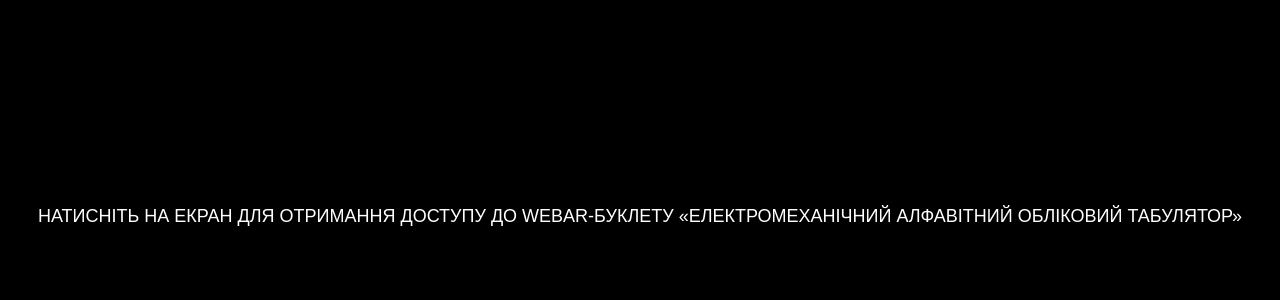
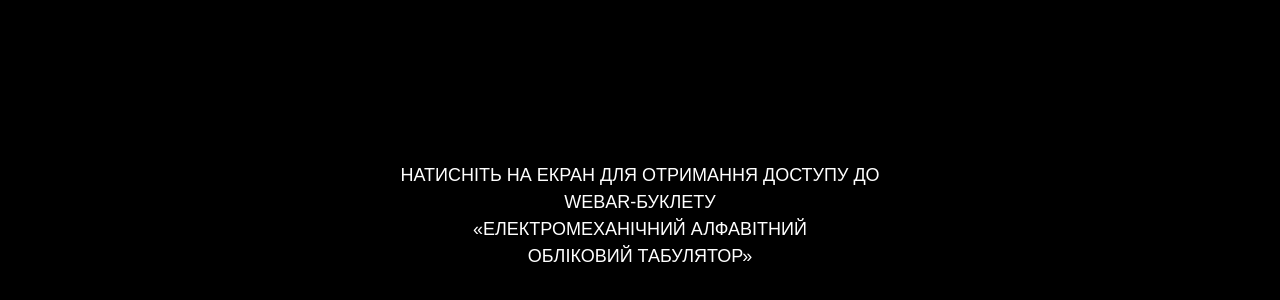
Before and after one commit to ollyshaa/LAB-01, a plain HTML site: page index.html in a window 1280 px wide. Shown: the part 184-484 px from the top of the page. Drawn offline with nearby package versions, Linux system fonts and the light colour scheme.

Commit message:
Changed by GitHub

```diff
--- a/index.html
+++ b/index.html
@@ -27,7 +27,13 @@
                 text-transform: uppercase; font-family: Arial, Helvetica, sans-serif; font-weight: 400; line-height: 1.5em; font-size: large; white-space: nowrap;
                 user-select: none; pointer-events: none;
             ">
-            Натисніть на екран для отримання доступу до WebAR-буклету «Електромеханічний алфавітний обліковий табулятор»
+            Натисніть на екран для отримання доступу до
+            <br>
+            WebAR-буклету
+            <br>
+            «Електромеханічний алфавітний
+            <br>
+            обліковий табулятор»
         </div>
     </div>
 
```
